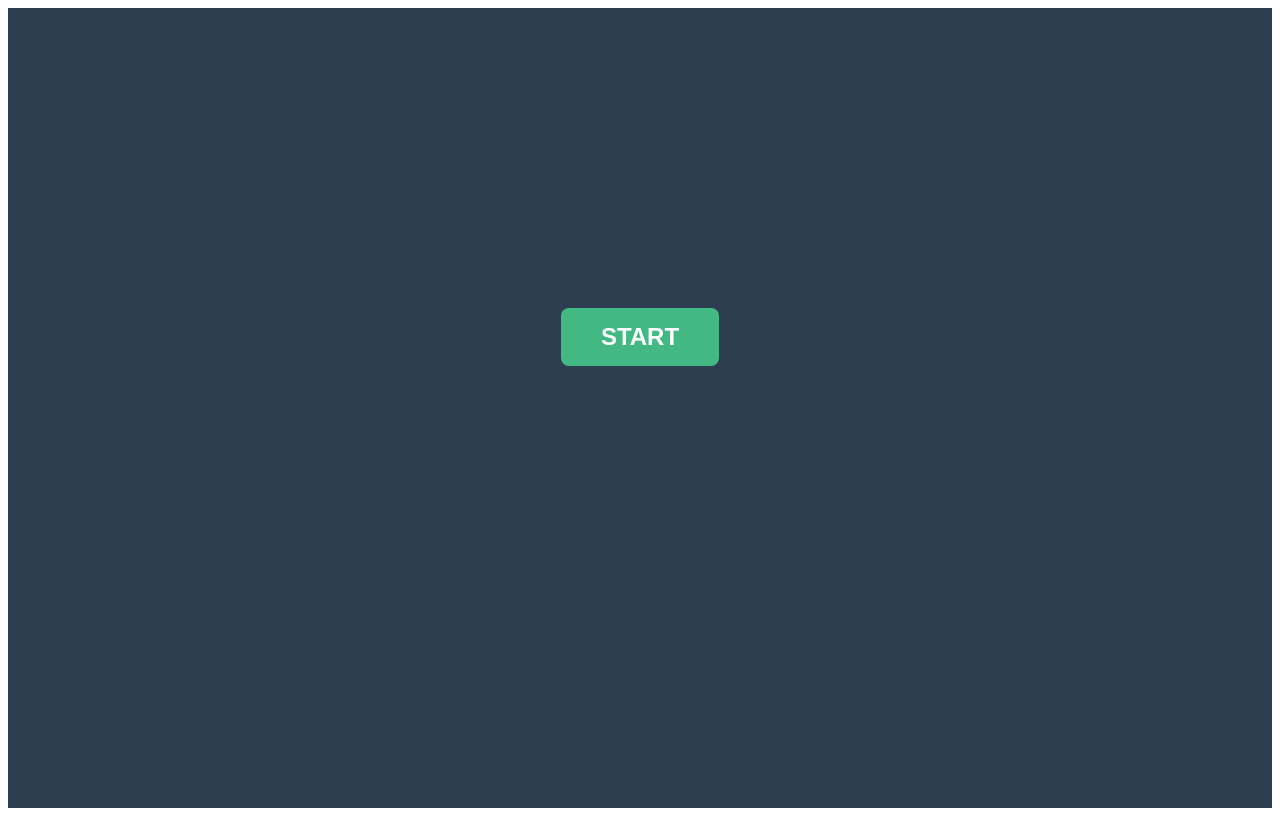
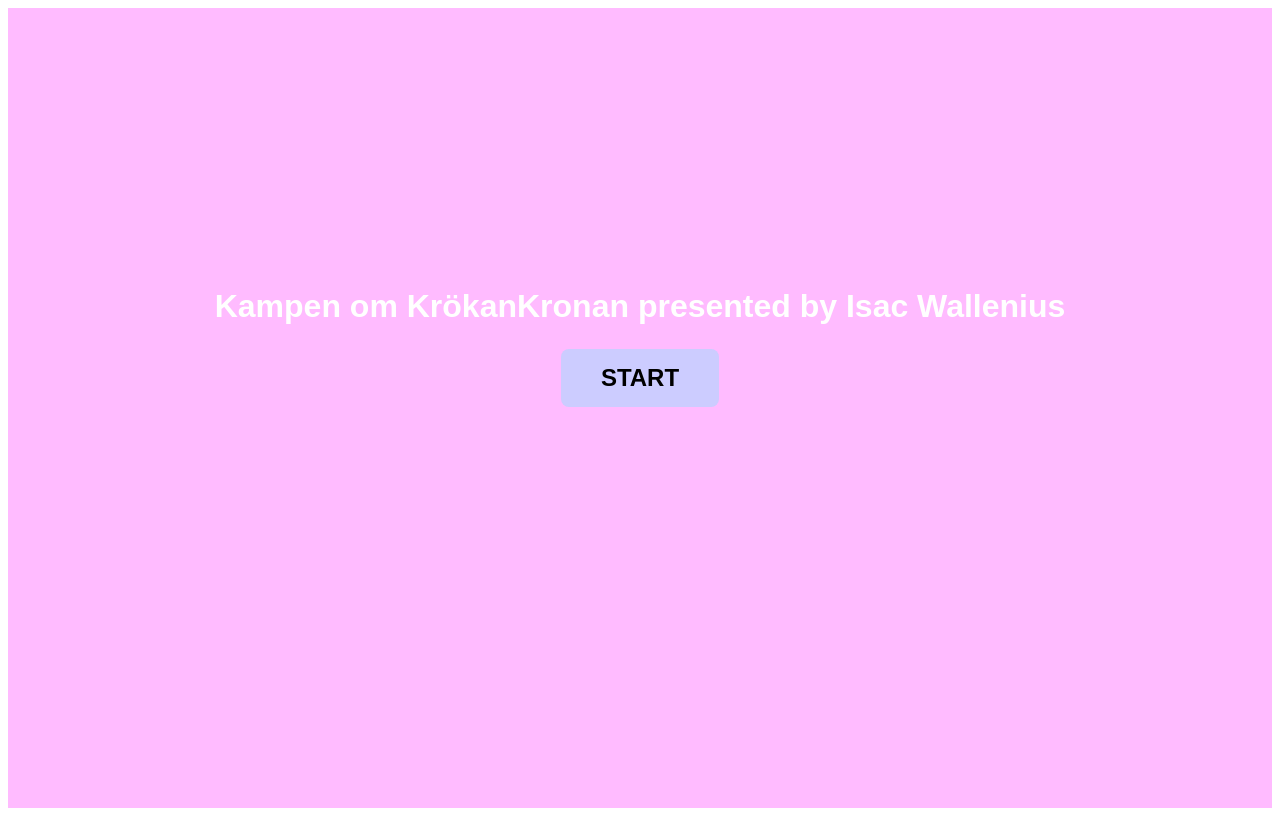
Before and after one commit to NikitaUso/rock, a Vue app: page / in a window 1280 px wide. Built offline with nearby package versions, Linux system fonts and the light colour scheme.

Commit message:
style: update theme  background #ffbbff, white numbers, start button #ccccff, update title

```diff
--- a/src/App.vue
+++ b/src/App.vue
@@ -46,6 +46,7 @@ const determineWinner = () => {
 
 <template>
   <main class="container">
+    <h1 class="title">Kampen om KrökanKronan presented by Isac Wallenius</h1>
 
     <div v-if="gameState === 'idle'" class="game-area">
       <button @click="startGame" class="start-btn">START</button>
@@ -58,7 +59,7 @@ const determineWinner = () => {
     <div v-else-if="gameState === 'result'" class="game-area">
       <div class="result-display">
         <span class="icon">{{ resultIcon }}</span>
-        <h2>{{ result }}</h2>
+        <h2 class="result-text">{{ result }}</h2>
       </div>
       <button @click="startGame" class="retry-btn">Spela igen</button>
     </div>
@@ -74,15 +75,15 @@ const determineWinner = () => {
   justify-content: center;
   height: 100vh;
   font-family: 'Arial', sans-serif;
-  background-color: #2c3e50;
+  background-color: #ffbbff;
   color: white;
 }
 
-h1 {
-  font-size: 3rem;
-  margin-bottom: 2rem;
-  text-transform: uppercase;
-  letter-spacing: 2px;
+.title {
+  font-size: 2rem;
+  margin-bottom: 1.5rem;
+  text-align: center;
+  font-weight: 700;
 }
 
 .game-area {
@@ -97,22 +98,22 @@ h1 {
   font-size: 1.5rem;
   font-weight: bold;
   cursor: pointer;
-  background-color: #42b983;
-  color: white;
+  background-color: #ccccff;
+  color: #000;
   border: none;
   border-radius: 8px;
   transition: transform 0.1s, background-color 0.2s;
 }
 
 .start-btn:hover, .retry-btn:hover {
-  background-color: #3aa876;
+  background-color: #b3b3ff;
   transform: scale(1.05);
 }
 
 .countdown {
   font-size: 8rem;
   font-weight: bold;
-  color: #ffcc00;
+  color: #ffffff;
   animation: pop 0.5s ease-in-out;
 }
 
@@ -126,10 +127,14 @@ h1 {
   display: block;
 }
 
-.result-display h2 {
+.result-display .icon {
+  color: #ffffff;
+}
+
+.result-display h2, .result-text {
   font-size: 3rem;
   margin: 10px 0;
-  color: #fff;
+  color: #ffffff;
 }
 
 /* Animation för nedräkningen */
```
